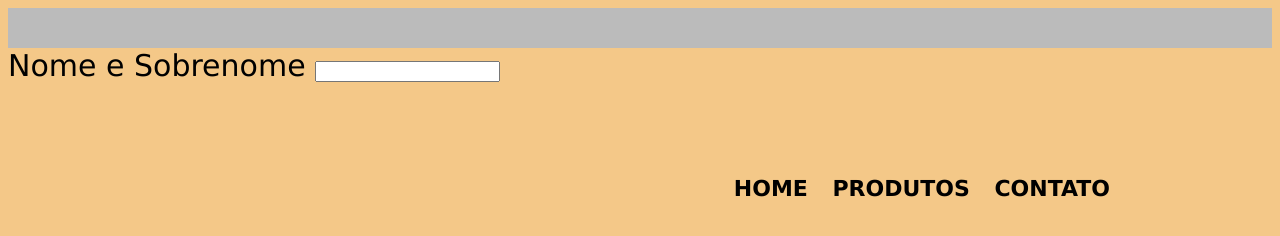
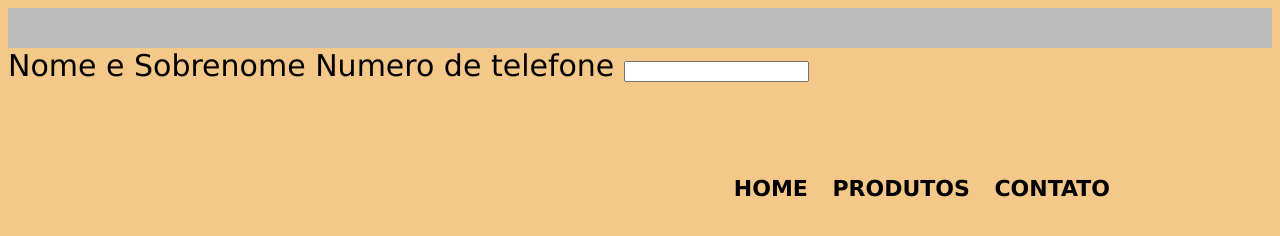
Before and after one commit to zazob/lolja, a plain HTML site: page contato.html in a window 1280 px wide. Drawn offline with Linux system fonts and the light colour scheme.

Commit message:
nhgjhgjg

```diff
--- a/contato.html
+++ b/contato.html
@@ -13,6 +13,8 @@
    <main>
     <form>
      <label> Nome e Sobrenome </label>
+     <label> Numero de telefone </label>
+     <input type="text" id="numerotelefone"
      <input type="text" id="nomesobrenome"
     </form>
    </main>
```
